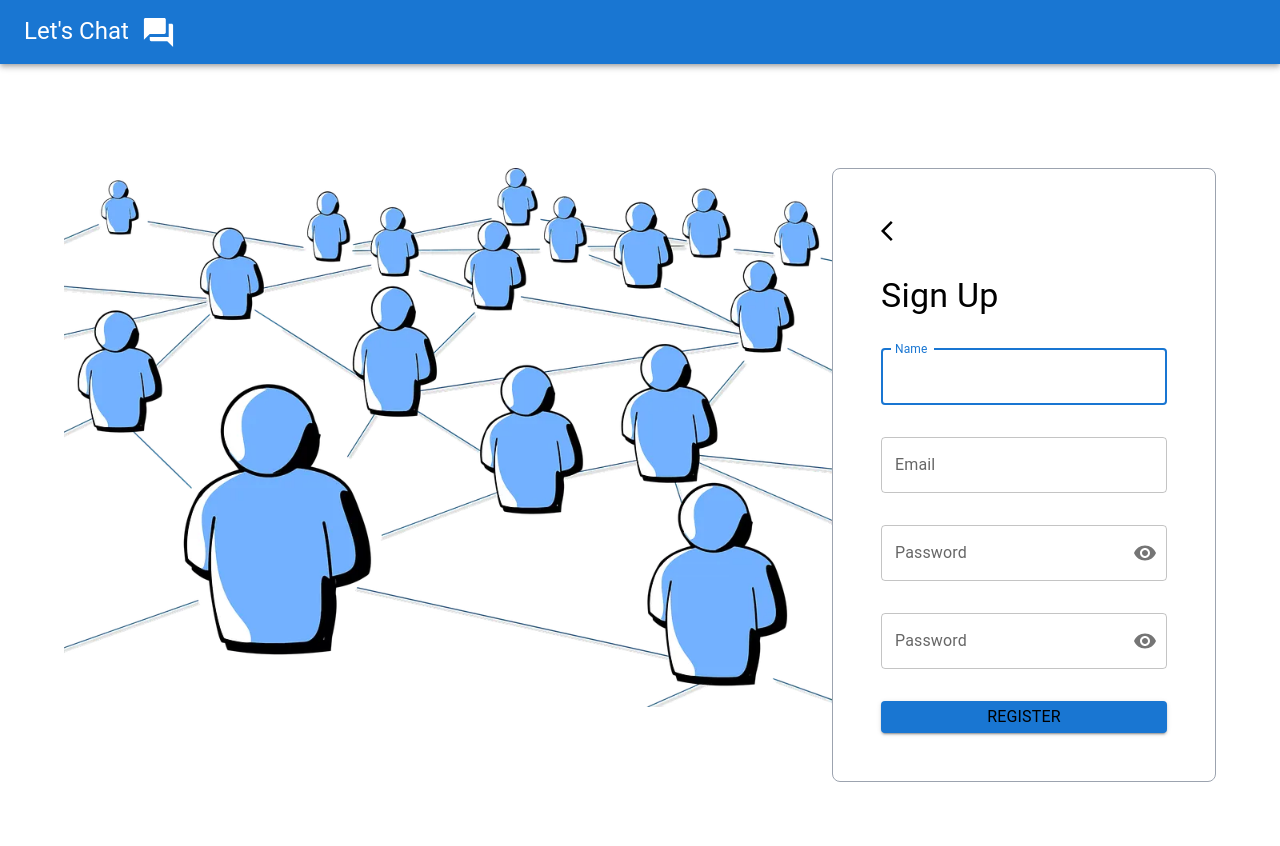
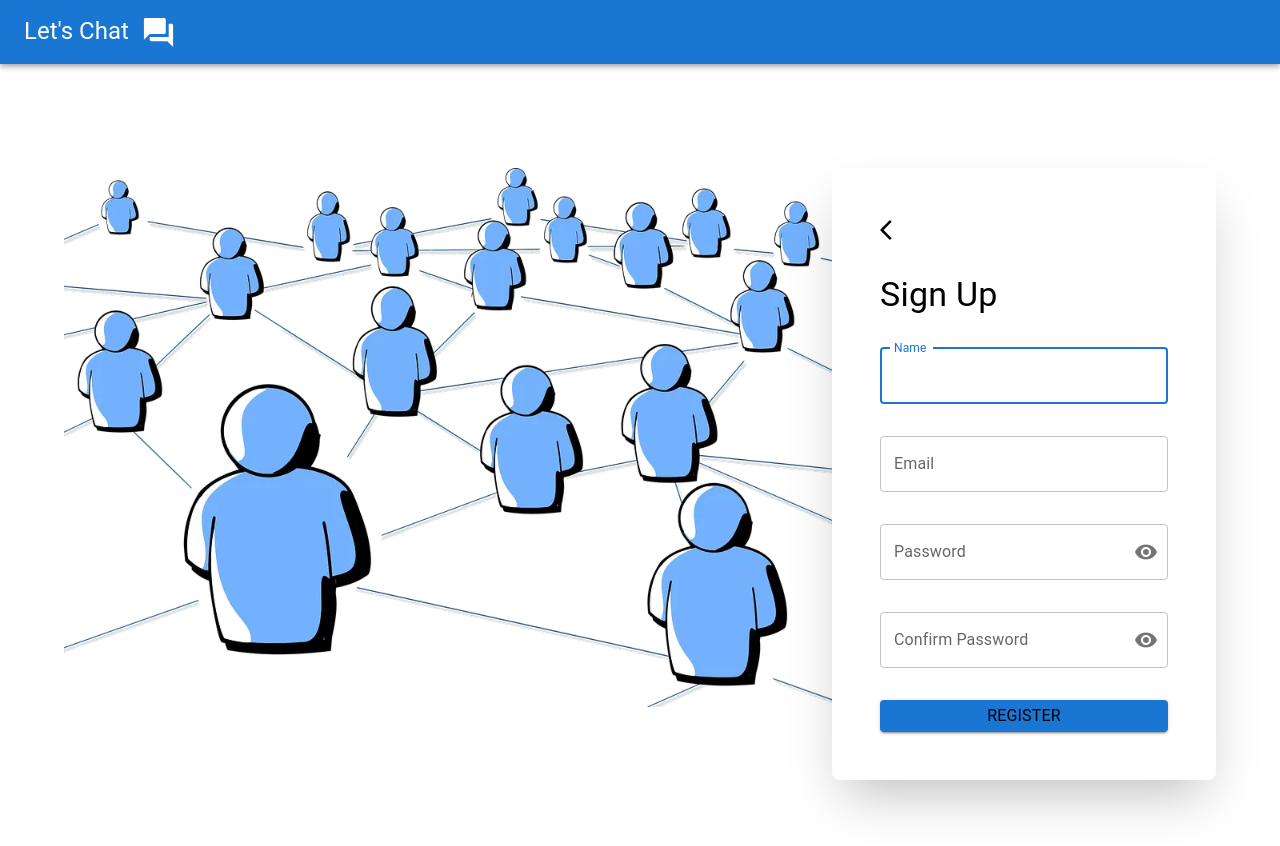
Before and after one commit to Lakshay-Randhawa/chat-with-me, a React (Vite) app: page / in a window 1280 px wide. Both pictures are taken after a click on the link "Sign Up". Built offline with nearby package versions, Linux system fonts and the light colour scheme.

Commit message:
React-hook-form added

```diff
--- a/package.json
+++ b/package.json
@@ -16,6 +16,7 @@
     "@mui/material": "^5.14.6",
     "react": "^18.2.0",
     "react-dom": "^18.2.0",
+    "react-hook-form": "^7.45.4",
     "react-router-dom": "^6.15.0"
   },
   "devDependencies": {
--- a/src/App.tsx
+++ b/src/App.tsx
@@ -2,7 +2,6 @@ import { StyledEngineProvider } from "@mui/material/styles";
 import { BrowserRouter, Route, Routes } from "react-router-dom";
 import { Homepage } from "./pages/Homepage";
 import { Navbar } from "./components/Navbar";
-import { Register } from "./pages/Register";
 
 export const App = () => {
   return (
--- a/src/pages/Register.tsx
+++ b/src/pages/Register.tsx
@@ -21,8 +21,6 @@ type Props = {
 export const Register = (props: Props) => {
   const { toggleForm } = props;
   const [passwordVisible, setPasswordVisible] = useState(false);
-
-  const navigate = useNavigate();
 
   //   const formik = useFormik({
   //     initialValues: {
@@ -53,7 +51,7 @@ export const Register = (props: Props) => {
 
   return (
     <>
-      <div className="border border-gray-400 rounded-lg mx-auto flex flex-col gap-8 p-12 w-96 h-auto">
+      <div className="border-gray-600 rounded-lg mx-auto flex flex-col gap-8 p-12 w-96 h-fit shadow-2xl">
         <div onClick={toggleForm}>
           <ArrowBackIosIcon />
         </div>
@@ -108,13 +106,13 @@ export const Register = (props: Props) => {
         </FormControl>
         {/* Confirm Password */}
         <FormControl>
-          <InputLabel htmlFor="confirmPassword">Password</InputLabel>
+          <InputLabel htmlFor="confirmPassword">Confirm Password</InputLabel>
           <OutlinedInput
             id="confirmPassword"
             name="confirmPassword"
-            label="Password"
+            label="Confirm Password"
             type={passwordVisible ? "text" : "password"}
-            placeholder="Enter password"
+            placeholder="Confirm password"
             // value={formik.values.confirmPassword}
             // onChange={formik.handleChange}
             // onReset={formik.handleReset}
```
Also changed, not shown: 1 other file (tests, documents, lock files or other folders).
